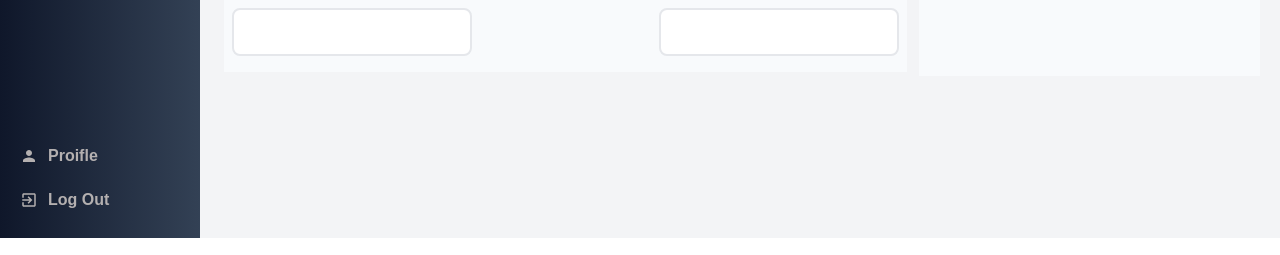
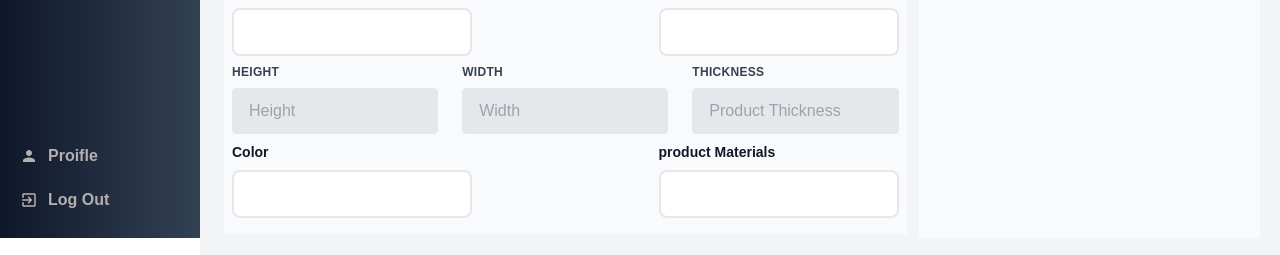
Before and after one commit to nasmus/woodfeeds-admin, a React (Create React App) app: page /editproduct/1 in a window 1280 px wide. Shown: the part 562-817 px from the top of the page. Built offline with nearby package versions, Linux system fonts and the light colour scheme.

Commit message:
minor change

```diff
--- a/src/AdminScreen/EditProductScreen.js
+++ b/src/AdminScreen/EditProductScreen.js
@@ -1,16 +1,16 @@
+import { Editor } from "@tinymce/tinymce-react";
+import axios from "axios";
 import React, {
   useContext,
   useEffect,
   useReducer,
+  useRef,
   useState,
-  useRef,
 } from "react";
+import { useNavigate, useParams } from "react-router-dom";
 import Sidebar from "../Component/Sidebar";
 import { Store } from "../Store";
-import { useNavigate, useParams } from "react-router-dom";
 import { getError } from "../utils";
-import axios from "axios";
-import { Editor } from "@tinymce/tinymce-react";
 
 const reducer = (state, action) => {
   switch (action.type) {
@@ -58,6 +58,11 @@
   const [viewCategory, setViewCategory] = useState("");
   const [viewImage, setViewImage] = useState([]);
   const [newImage, setNewImage] = useState(null);
+  const [height, setHeight] = useState("");
+  const [width, setWidth] = useState("");
+  const [thickness, setThickness] = useState("");
+  const [color, setColor] = useState("");
+  const [productMaterials, setProductMaterials] = useState("");
 
   const handleMultipleImageChange = (e) => {
     const files = e.target.files;
@@ -306,6 +311,86 @@
                     />
                   </div>
                 </div>
+                <div className="flex flex-wrap -mx-3 mb-2">
+                  <div className="w-full md:w-1/3 px-3 mb-6 md:mb-0">
+                    <label
+                      className="block uppercase tracking-wide text-gray-700 text-xs font-bold mb-2"
+                      for="grid-city"
+                    >
+                      Height
+                    </label>
+                    <input
+                      className="appearance-none block w-full bg-gray-200 text-gray-700 border border-gray-200 rounded py-3 px-4 leading-tight focus:outline-none focus:bg-white focus:border-gray-500"
+                      id="grid-city"
+                      type="text"
+                      value={height}
+                      placeholder="Height"
+                      onChange={(e) => setHeight(e.target.value)}
+                    />
+                  </div>
+                  <div className="w-full md:w-1/3 px-3 mb-6 md:mb-0">
+                    <label
+                      className="block uppercase tracking-wide text-gray-700 text-xs font-bold mb-2"
+                      for="grid-city"
+                    >
+                      Width
+                    </label>
+                    <input
+                      className="appearance-none block w-full bg-gray-200 text-gray-700 border border-gray-200 rounded py-3 px-4 leading-tight focus:outline-none focus:bg-white focus:border-gray-500"
+                      id="grid-city"
+                      type="text"
+                      value={width}
+                      placeholder="Width"
+                      onChange={(e) => setWidth(e.target.value)}
+                    />
+                  </div>
+                  <div className="w-full md:w-1/3 px-3 mb-6 md:mb-0">
+                    <label
+                      className="block uppercase tracking-wide text-gray-700 text-xs font-bold mb-2"
+                      for="grid-zip"
+                    >
+                      Thickness
+                    </label>
+                    <input
+                      className="appearance-none block w-full bg-gray-200 text-gray-700 border border-gray-200 rounded py-3 px-4 leading-tight focus:outline-none focus:bg-white focus:border-gray-500"
+                      id="grid-zip"
+                      type="text"
+                      value={thickness}
+                      placeholder="Product Thickness"
+                      onChange={(e) => setThickness(e.target.value)}
+                    />
+                  </div>
+                </div>
+                <div className="flex justify-between ">
+                  <div>
+                    <label
+                      htmlFor="countries_multiple"
+                      className="block mb-2 text-sm font-semibold text-gray-900  w-full "
+                    >
+                      Color
+                    </label>
+                    <input
+                      type="text"
+                      className="p-2.5 mb-2 rounded-lg w-full border-2 md:w-60"
+                      value={color}
+                      onChange={(e) => setColor(e.target.value)}
+                    />
+                  </div>
+                  <div className="pl-16 md:pl-40">
+                    <label
+                      htmlFor="countries_multiple"
+                      className="block mb-2 text-sm font-semibold text-gray-900  w-full "
+                    >
+                      product Materials
+                    </label>
+                    <input
+                      type="text"
+                      className="p-2.5 mb-2 rounded-lg w-full border-2 md:w-60"
+                      value={productMaterials}
+                      onChange={(e) => setProductMaterials(e.target.value)}
+                    />
+                  </div>
+                </div>
               </section>
               <section className="bg-slate-50 p-2 m-1 md:w-1/3">
                 <h3 className="my-3 text-lg font-semibold">Image Upload</h3>
@@ -363,7 +448,6 @@
                 </div>
               </section>
             </div>
-
           </div>
         </form>
       </div>
--- a/src/AdminScreen/OrderDetails.js
+++ b/src/AdminScreen/OrderDetails.js
@@ -176,7 +176,7 @@
                           className="flex items-center px-6 py-4 font-medium text-gray-900 whitespace-nowrap "
                         >
                           <img
-                            src={`/images/${item.image}`}
+                            src={`${process.env.REACT_APP_IMAGE_URL}/images/${item.image}`}
                             alt=""
                             className="w-8 h-8"
                           />
@@ -274,7 +274,7 @@
                     <tr className="bg-white border-b ">
                       <td className="p-3">
                         <img
-                          src={`/images/${item.image}`}
+                          src={`${process.env.REACT_APP_IMAGE_URL}/images/${item.image}`}
                           alt=""
                           className="w-8 h-8"
                         />
```
Lines whose indentation alone changed are shown as unchanged.
